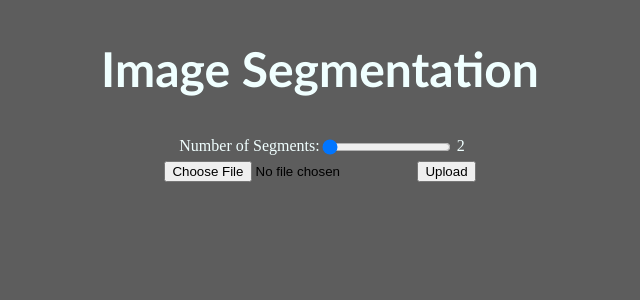
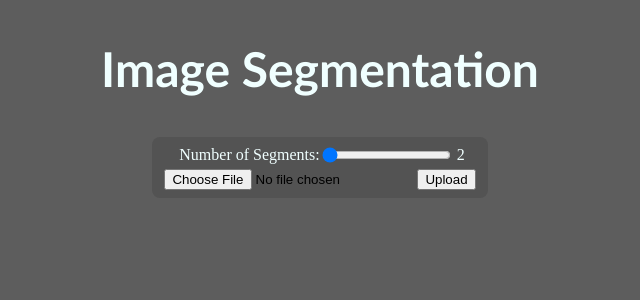
Before and after one commit to JFriendship/k-means-clustering, a Flask app: page / in a window 1280 px wide. Shown: the top 300 px of the page, without its empty margins (320-960 px from the left). Run offline with Flask 3, Linux system fonts and the light colour scheme.

Commit message:
Fixed Image Size and Styled Submit Form

```diff
--- a/Image-Segmentation/static/styles/upload.css
+++ b/Image-Segmentation/static/styles/upload.css
@@ -2,6 +2,14 @@
 
 body {
     background-color: rgb(93, 93, 93);
+    margin:0;
+    padding:0;
+}
+
+.image-segmentation-wrapper {
+    display:flex;
+    flex-direction: column;
+    align-items: center;
 }
 
 .title {
@@ -16,12 +24,17 @@ body {
     display:flex;
     justify-content: center;
     flex-direction: column;
+    background-color: rgb(83, 83, 83);
+    width:320px;
+    padding:8px;
+    border-radius: 8px;
 }
 
 .slider-wrapper {
     display:flex;
     flex-direction: row;
     justify-content: center;
+    align-items:center;
 }
 
 .upload-file-wrapper {
@@ -44,9 +57,22 @@ body {
 
 .output-wrapper {
     display: flex;
+    justify-content: start;
+    flex-direction: row;
+    column-gap:5px;
+    padding-left:10px;
+    padding-right:10px;
+}
+
+.output-header {
+    color:azure;
+    display:flex;
     justify-content: center;
-    flex-direction: row;
-    gap:16px;
+}
+
+.output-image {
+    max-width: 100%;
+    height:auto;
 }
 
 .error-text {
--- a/Image-Segmentation/templates/upload.html
+++ b/Image-Segmentation/templates/upload.html
@@ -5,6 +5,7 @@
         <title>Image Segmentation</title>
     </head>
     <body>
+        <div class="image-segmentation-wrapper">
             <h2 class="title">Image Segmentation</h2>
             <form class="form-wrapper" method="POST" enctype="multipart/form-data">
                 <div class="slider-wrapper">
@@ -15,7 +16,7 @@
 
                 <div class="upload-file-wrapper">
                     <input type="file" name="image" accept="image/*" required>
-                <button type="submit">Upload</button>
+                    <button type="submit"> Upload </button>
                 </div>
             </form>
 
@@ -23,21 +24,21 @@
 
                 <div class="uploaded-image-wrapper">
                     {% if filename %}
-                    <h3>Uploaded Image:</h3>
-                    <img src="{{ url_for('static', filename='uploads/' + filename) }}" width="300">
+                        <h3 class="output-header"> Uploaded Image </h3>
+                        <img class="output-image" src="{{ url_for('static', filename='uploads/' + filename) }}">
                     {% endif %}
                 </div>
 
                 <div class="segmented-image-wrapper">
                     {%if segmented %}
-                    <h3>Segmented Image:</h3>
-                    <img src="{{ url_for('static', filename='processed/' + filename) }}" width="300">
+                        <h3 class="output-header"> Segmented Image </h3>
+                        <img class="output-image" src="{{ url_for('static', filename='processed/' + filename) }}">
                     {% endif %}
                 </div>
-
+            </div>
             <div class="error-wrapper">
                 {% if error %}
-                    <p class="error-text">{{ error }}</p>
+                    <div class="error-text"> {{ error }} </div>
                 {% endif %}
             </div>
         </div>
```
Also changed, not shown: Image-Segmentation/app.py (line endings or trailing spaces). Lines whose indentation alone changed are shown as unchanged.
